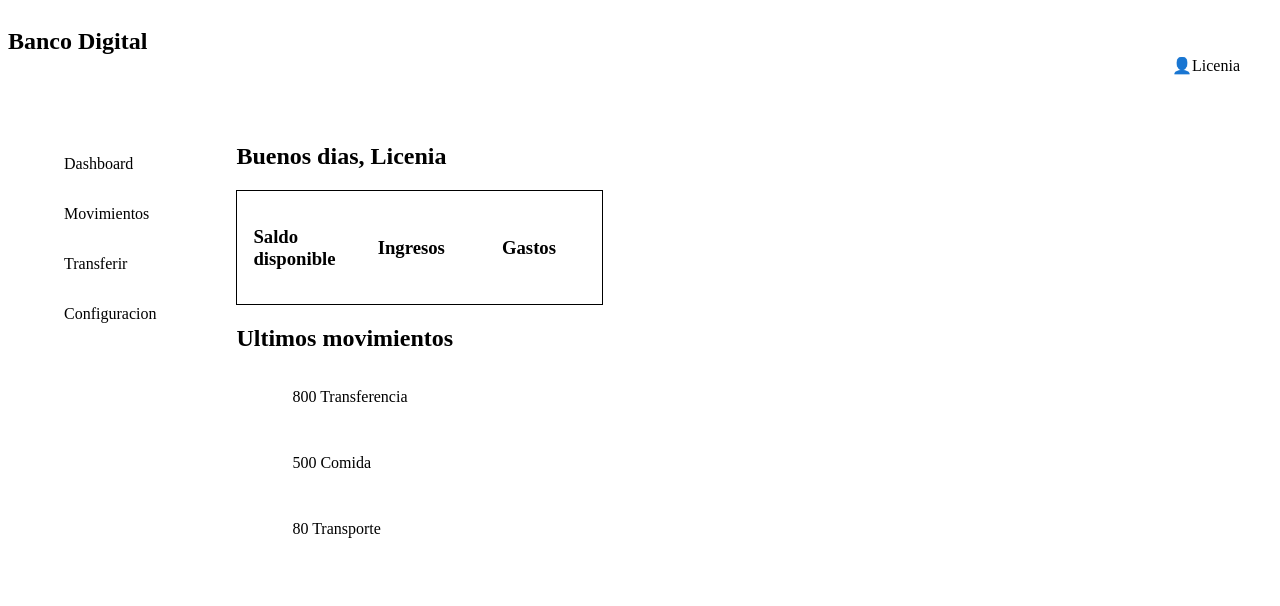
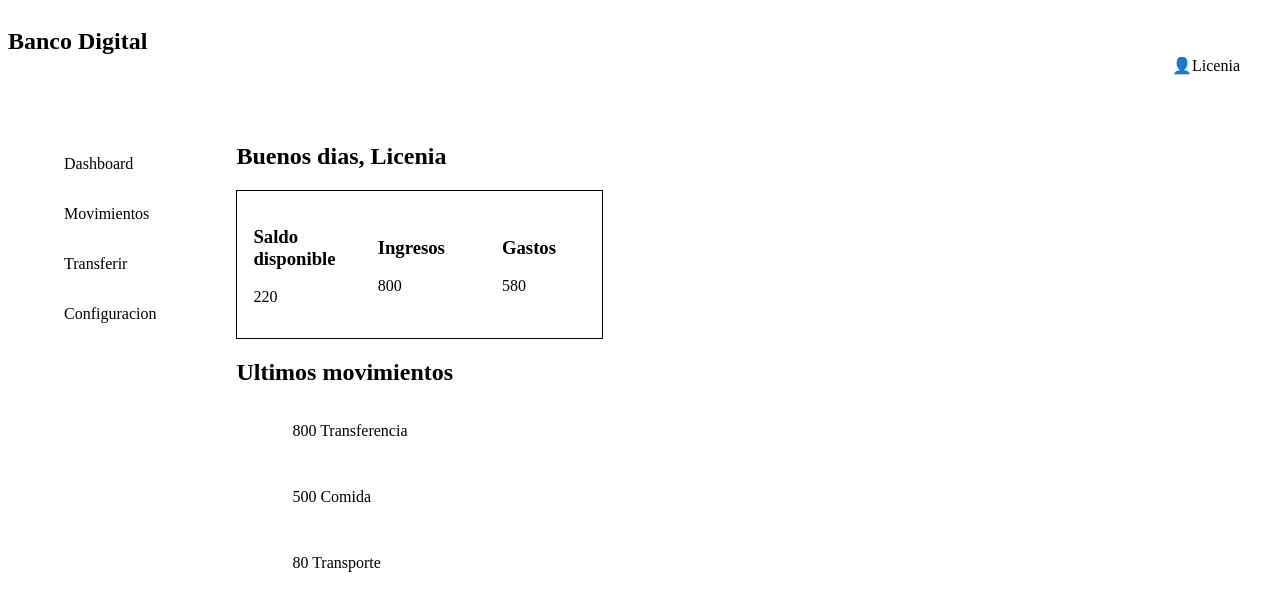
Before and after one commit to Licenia/dashboard-financiero, a React (Vite) app: page / in a window 1280 px wide. Shown: the top 606 px of the page. Built offline with nearby package versions, Linux system fonts and the light colour scheme.

Commit message:
feat(app): agregar calculos dinamicos de saldo, ingresos y gastos al resumen

```diff
--- a/src/App.tsx
+++ b/src/App.tsx
@@ -1,25 +1,35 @@
-import Movimientos from "./components/Movimientos"
-import Resumen from "./components/Resumen"
+import Movimientos from "./components/Movimientos";
+import Resumen from "./components/Resumen";
 
 function App() {
-
   const movimientos = [
     {
       id: 1,
       monto: 800,
-       descripcion: "Transferencia"
+      descripcion: "Transferencia",
+      tipo: "ingreso",
     },
     {
       id: 2,
       monto: 500,
-       descripcion: "Comida"
+      descripcion: "Comida",
+      tipo: "gasto",
     },
     {
       id: 3,
       monto: 80,
-       descripcion: "Transporte"
-     }
-  ]
+      descripcion: "Transporte",
+      tipo: "gasto",
+    },
+  ];
+
+  const gastos = movimientos
+    .filter((movimiento) => movimiento.tipo === "gasto")
+    .reduce((acumulador, gasto) => acumulador + gasto.monto, 0);
+
+  const ingresos = movimientos
+    .filter((movimientos) => movimientos.tipo === "ingreso")
+    .reduce((acumulador, ingreso) => acumulador + ingreso.monto, 0);
 
   return (
     <>
@@ -41,15 +51,23 @@ function App() {
         </div>
         <div>
           <h2>Buenos dias, Licenia</h2>
-            <Resumen/>
+          <Resumen
+            saldo={ingresos - gastos}
+            ingresos={ingresos}
+            gastos={gastos}
+          />
           <h2> Ultimos movimientos</h2>
           {movimientos.map((movimiento) => (
-            <Movimientos key={movimiento.id} monto={movimiento.monto} descripcion={movimiento.descripcion} />
+            <Movimientos
+              key={movimiento.id}
+              monto={movimiento.monto}
+              descripcion={movimiento.descripcion}
+            />
           ))}
         </div>
       </section>
     </>
-  )
+  );
 }
 
-export default App
+export default App;
```
Lines whose indentation alone changed are shown as unchanged.
